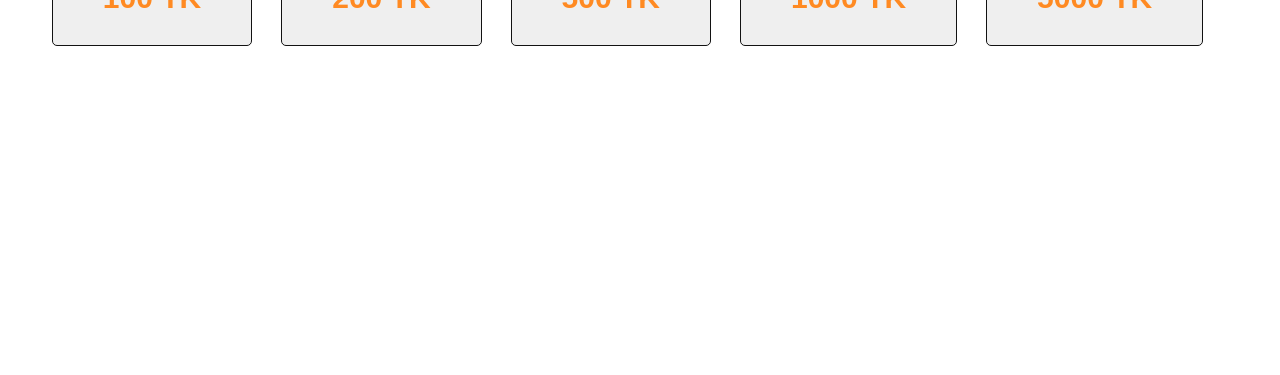
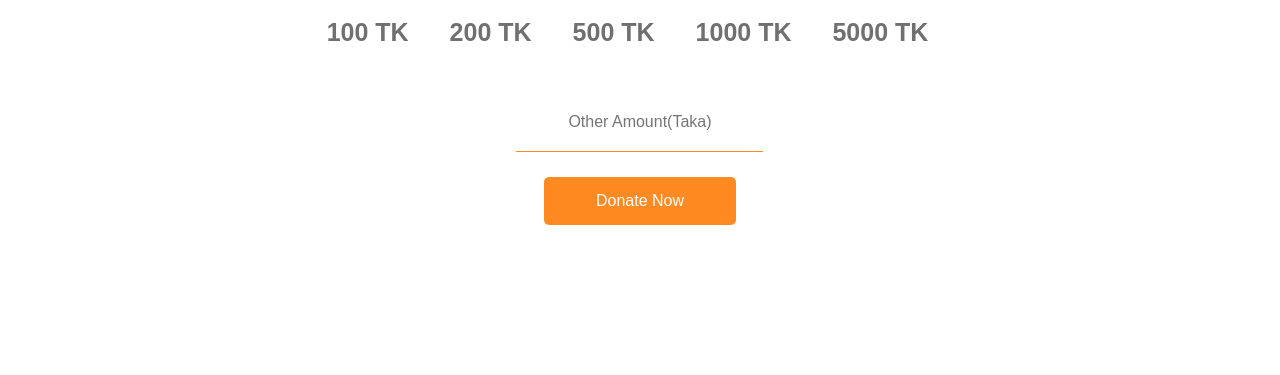
Before and after one commit to mariaisratjahan/donation, a plain HTML site: page index.html in a window 1280 px wide. Shown: the part 665-1040 px from the top of the page. Before the commit the page ends 800 px from the top, so only its background shows below. Drawn offline with Linux system fonts and the light colour scheme.

Commit message:
section donate today style added

```diff
--- a/index.html
+++ b/index.html
@@ -46,6 +46,11 @@
                     <button>1000 TK</button>
                     <button>5000 TK</button>
                 </div>
+                <div class="other-amount">
+                    <input type="text" placeholder="Other Amount(Taka)">
+                    <button>Donate Now</button>
+                </div>
+
             </div>
 
         </section>
--- a/style.css
+++ b/style.css
@@ -12,8 +12,10 @@ img{
 
 #banner-section{
     display:flex;
-    padding:60px 150px;
+    /* flex-wrap: wrap; */
+    padding:60px 150px 150px;
     align-items: center;
+    justify-content: space-between;
 
 }
 .banner-content{
@@ -53,9 +55,12 @@ img{
   text-align: center;
   display: flex;
   justify-content: center;
+  margin-bottom: 150px;
+
 }
 .donate-today-content h2{
    font-size: 45px;
+   margin-bottom: 15px;
 }
 .donate-today-content p{
     color: #707070;
@@ -70,11 +75,51 @@ img{
 }
 .donation-money button{
     margin-right: 25px;
-    padding:30px 50px;
-    color:#FF8A22;
-    font-size: 30px;
+    /* padding:30px 50px; */
+    color:#707070;
+    font-size: 25px;
     outline: none;
-    border:1px solid #121212;
+    /* border:1px solid #121212;
+    border-radius: 5px; */
+    font-weight: 700;
+    border:none;
+    background:none;
+    cursor:pointer;
+}
+.donation-money button:focus{
+    background-color: #e7d6c6;
+    color:#121212;
+    padding:20px 20px;
+    border: 1px solid #FF8A22;
+}
+.other-amount{
+    display: flex;
+    flex-direction: column;
+    justify-content: center;
+    align-items: center;
+
+}
+.other-amount input{
+    padding:20px;
+    text-align: center;
+    font-size: 16px;
+    border:none;
+    border-bottom: 1px solid #FF8A22;
+    margin: 25px 0;
+}
+.other-amount button{
+    width:30%;
+    background-color: #FF8A22;
+    color:#fffcfc;
+    padding:15px 20px;
     border-radius: 5px;
-    font-weight: 700;
+    border: none;
+    cursor: pointer;
+    font-size: 16px;
 }
+.other-amount input:focus{
+   /* border: none; */
+   outline: none;
+   padding:0 60px;
+   text-align: left;
+}
```
